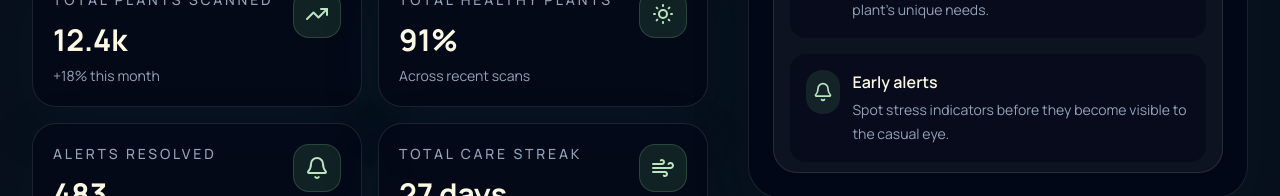
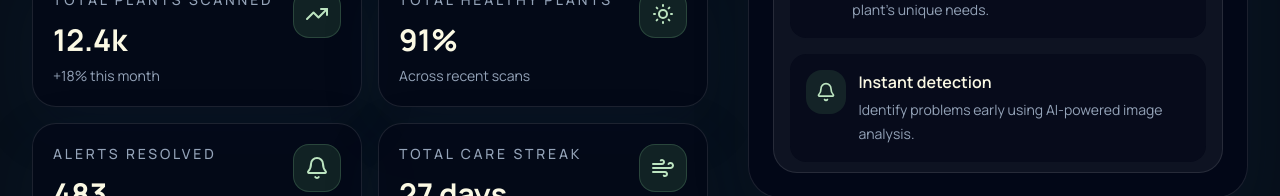
Before and after one commit to itsmierrrrr/Plant-Health-Tracker, a React (Vite) app: page / in a window 1280 px wide. Shown: the part 732-928 px from the top of the page. Built offline with nearby package versions, Linux system fonts and the light colour scheme; no server answers.

Commit message:
change preview content

```diff
--- a/src/data/mockData.ts
+++ b/src/data/mockData.ts
@@ -181,8 +181,8 @@ export const featuredPlantCards = [
     icon: ClipboardList,
   },
   {
-    title: 'Early alerts',
-    description: 'Spot stress indicators before they become visible to the casual eye.',
+    title: 'Instant detection',
+    description: 'Identify problems early using AI-powered image analysis.',
     icon: Bell,
   },
 ];
```
